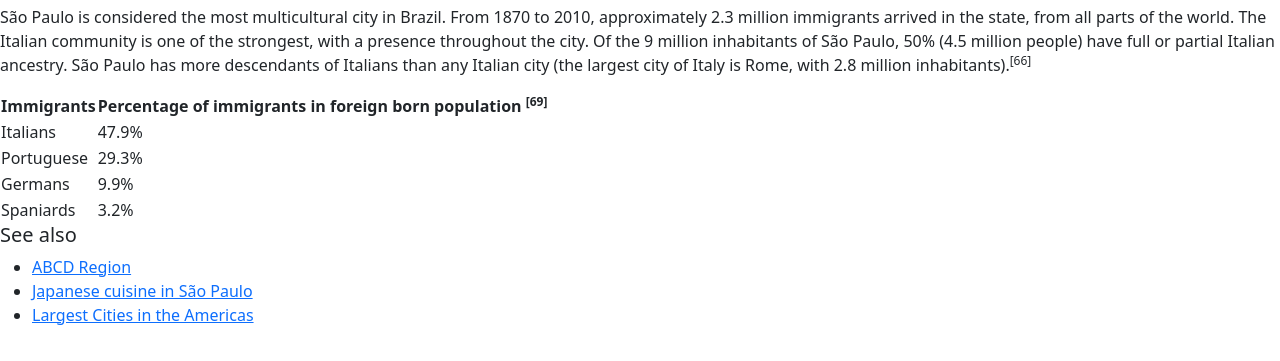
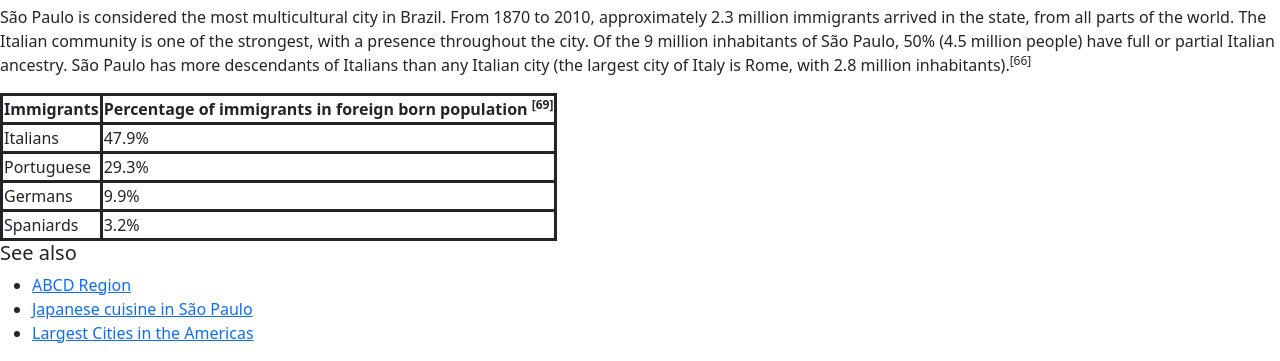
Before and after one commit to ThaynnaV/csp_ca1, a plain HTML site: page CA1/index.html in a window 1280 px wide. Shown: the part 1724-2085 px from the top of the page. Drawn offline with nearby package versions, Linux system fonts and the light colour scheme.

Commit message:
changing css for one that it's working

```diff
--- a/CA1/_css/#style.css
+++ b/CA1/_css/style.css
@@ -1,7 +1,6 @@
-
-
 table#table1 {
     border: solid;
+
 }
 
 td, th {
--- a/CA1/index.html
+++ b/CA1/index.html
@@ -13,7 +13,7 @@
     <!-- Brootstrap insertion-->
     <script src="https://cdn.jsdelivr.net/npm/bootstrap@5.1.3/dist/js/bootstrap.bundle.min.js"></script>
 
-    <link rel="stylesheet" type="text/css" href="_css/#style.css" />
+    <link rel="stylesheet" type="text/css" href="_css/style.css" />
     <title>São Paulo: Wikipedia Article</title>
 </head>
 
@@ -149,6 +149,7 @@
         </section>
 
         <section>
+
             <h5>See also</h5>
             <nav>
                 <ul>
```
